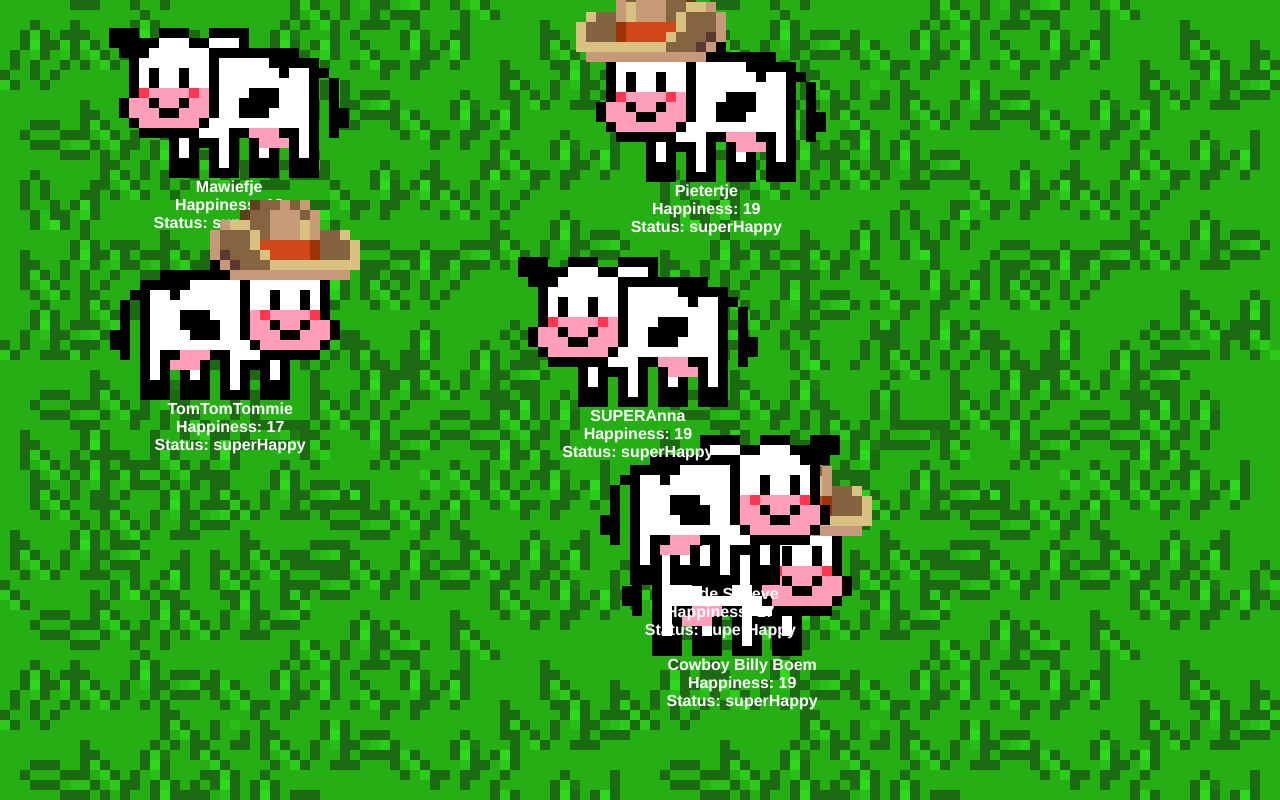
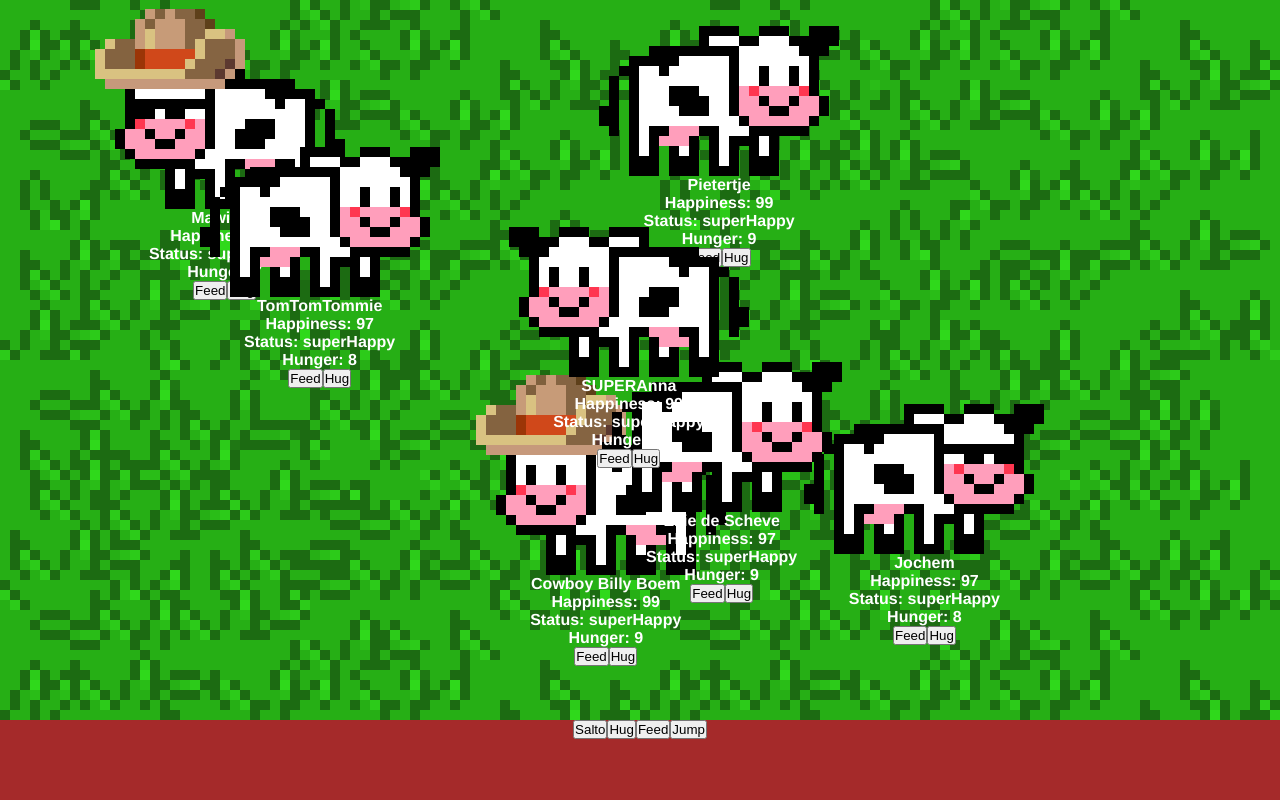
Before and after one commit to SachaBogaers/tamagotchi-vue, a Vue app: page / in a window 1280 px wide. Built offline with nearby package versions, Linux system fonts and the light colour scheme.

Commit message:
added menu component

```diff
--- a/src/App.vue
+++ b/src/App.vue
@@ -1,16 +1,121 @@
 <template>
   <div id="app">
-		<Display />
+		<Display
+			:cows="cows"
+			@modifyStats="modifyStats"
+		/>
+		<Menu
+			@modifyStats="modifyStats"
+		/>
   </div>
 </template>
 
 <script>
 import Display from './components/Display.vue'
+import Menu from './components/Menu.vue'
 
 export default {
   name: 'App',
   components: {
-		Display
+		Display,
+		Menu
+	},
+	data () {
+		return {
+			cows: [
+				{
+					name: 'Cowboy Billy Boem', active: true, sleepiness: 5, speed: 7, size: 1, neediness: 2, appetite: 7,
+					happiness: 100, hunger: 100,
+					outfit: {
+						hat: {
+							name: 'cowboy',
+							left: '-1',
+							top: '-5'
+						}
+					}
+				},
+				{
+					name: 'Mawiefje', active: true, sleepiness: 0.5, speed: 10, size: 1, neediness: 8, appetite: 10,
+					happiness: 100, hunger: 100,
+					outfit: {
+						hat: {
+							name: 'cowboy',
+							left: '-1',
+							top: '-5'
+						},
+						glasses: 'sunglasses'
+					}
+				},
+				{
+					name: 'Ellie de Scheve', active: true, sleepiness: 7, speed: 5, size: 1, neediness: 10, appetite: 6,
+					happiness: 100, hunger: 100,
+					outfit: {
+						hat: ''
+					}
+				},
+				{
+					name: 'TomTomTommie', active: true, sleepiness: 4, speed: 8, size: 1, neediness: 10, appetite: 9,
+					happiness: 100, hunger: 100,
+					outfit: {
+						hat: ''
+					}
+				},
+				{
+					name: 'Pietertje', active: true, sleepiness: 3, speed: 4, size: 1, neediness: 4, appetite: 4,
+					happiness: 100, hunger: 100,
+					outfit: {
+						hat: ''
+					}
+				},
+				{
+					name: 'SUPERAnna', active: true, sleepiness: 10, speed: 3, size: 2, neediness: 1, appetite: 2,
+					happiness: 100, hunger: 100,
+					outfit: {
+						hat: ''
+					}
+				},
+				{
+					name: 'Jochem', active: true, sleepiness: 0, speed: 3, size: 2, neediness: 10, appetite: 8,
+					happiness: 100, hunger: 100,
+					outfit: {
+						hat: '',
+						glasses: 'sunglasses'
+					}
+				}
+			],
+		}
+	},
+	methods: {
+		startDepletions () {
+			this.cows.forEach((cow) => {
+				setInterval(() => {
+					cow.happiness = Math.max(0, cow.happiness - 1)
+				}, 1000 + (11 - cow.neediness) * 300)
+				setInterval(() => {
+					cow.hunger = Math.max(0, cow.hunger - 1)
+				}, 1000 + (11 - cow.appetite) * 400)
+			})
+		},
+		modifyStats(type, amount, name) {
+			if (name) {
+				let cow = this.cows.find((cow) => { return cow.name == name })
+				if (!cow) return
+				if (type == 'happiness') cow.happiness += amount
+				else if (type == 'hunger') cow.hunger += amount
+			} else {
+				this.cows.forEach((cow) => {
+					if (type == 'happiness') cow.happiness += amount
+					else if (type == 'hunger') cow.hunger += amount
+				})
+			}
+		}
+	},
+	mounted () {
+		this.startDepletions()
+		this.cows.forEach((cow) => {
+			cow.happiness = 100
+			cow.hunger = 10
+		})
 	}
 }
 </script>
@@ -25,6 +130,6 @@ export default {
   margin-top: 0px;
 	height: 100%;
 	width: 100%;
-	display: relative;
+	position: absolute;
 }
 </style>
--- a/src/components/Display.vue
+++ b/src/components/Display.vue
@@ -2,13 +2,16 @@
   <div id="display">
 		<Tamagotchi class ="tamagotchi"
 			v-for="cow in activeCows"
+			@modifyStats="modifyStats"
 			:key="cow.name"
 			:name="cow.name"
 			:sleepiness="cow.sleepiness"
 			:speed="cow.speed"
 			:neediness="cow.neediness"
+			:appetite="cow.appetite"
 			:outfit="cow.outfit"
-			:command="command">
+			:happiness="cow.happiness"
+			:hunger="cow.hunger">
 		</Tamagotchi>
   </div>
 </template>
@@ -21,47 +24,16 @@ export default {
   components: {
 		Tamagotchi
 	},
+	props: {
+		cows: Array,
+	},
 	data () {
 		return {
-			cows: [
-				{
-					name: 'Cowboy Billy Boem', active: true, sleepiness: 5, speed: 7, size: 1, neediness: 2,
-					outfit: {
-						hat: 'cowboy'
-					}
-				},
-				{
-					name: 'Mawiefje', active: true, sleepiness:0, speed: 10, size: 1, neediness: 8,
-					outfit: {
-						hat: ''
-					}
-				},
-				{
-					name: 'Ellie de Scheve', active: true, sleepiness: 6, speed: 5, size: 1, neediness: 10,
-					outfit: {
-						hat: ''
-					}
-				},
-				{
-					name: 'TomTomTommie', active: true, sleepiness: 2, speed: 8, size: 1, neediness: 10,
-					outfit: {
-						hat: 'cowboy'
-					}
-				},
-				{
-					name: 'Pietertje', active: true, sleepiness: 0.5, speed: 4, size: 1, neediness: 4,
-					outfit: {
-						hat: 'cowboy'
-					}
-				},
-				{
-					name: 'SUPERAnna', active: true, sleepiness: 10, speed: 3, size: 2, neediness: 1,
-					outfit: {
-						hat: ''
-					}
-				}
-			],
-			command: ''
+		}
+	},
+	methods: {
+		modifyStats(type, amount, name) {
+			this.$emit('modifyStats', type, amount, name)
 		}
 	},
 	computed: {
@@ -79,16 +51,12 @@ export default {
   -webkit-font-smoothing: antialiased;
   -moz-osx-font-smoothing: grayscale;
   text-align: center;
-  color: #2c3e50;
-	margin-top: 0px;
 	position: absolute;
 	width: 100%;
-	height: 100%;
-	padding-bottom: 35px;
-	background: url('../assets/grass.png')
-	/* background: #00F260;  /* fallback for old browsers */
-	/* background: -webkit-linear-gradient(to bottom, #0575E6, #00F260);  /* Chrome 10-25, Safari 5.1-6 */
-	/* background: linear-gradient(to bottom, #0575E6, #00F260); W3C, IE 10+/ Edge, Firefox 16+, Chrome 26+, Opera 12+, Safari 7+ */
+	height: 90%;
+	background: url('../assets/grass.png');
+	top: 0;
+	overflow: hidden;
 }
 
 </style>
--- /dev/null
+++ b/src/components/Menu.vue
@@ -0,0 +1,50 @@
+<template>
+  <div id="menu">
+		<button type="button">Salto</button>
+		<button @click="hug" type="button">Hug</button>
+		<button @click="feed" type="button">Feed</button>
+		<button type="button">Jump</button>
+  </div>
+</template>
+
+<script>
+
+
+export default {
+  name: 'Menu',
+  components: {
+
+	},
+	data () {
+		return {
+
+		}
+	},
+	methods: {
+		hug () {
+			this.$emit('modifyStats', 'happiness', 10)
+		},
+		feed () {
+			this.$emit('modifyStats', 'hunger', 10)
+		}
+	},
+	computed: {
+
+	}
+}
+</script>
+
+<style scoped>
+#menu {
+  font-family: Avenir, Helvetica, Arial, sans-serif;
+  -webkit-font-smoothing: antialiased;
+  -moz-osx-font-smoothing: grayscale;
+  text-align: center;
+	position: absolute;
+	width: 100%;
+	background-color: brown;
+	bottom: 0;
+	height: 10%;
+}
+
+</style>
--- a/src/components/Tamagotchi.vue
+++ b/src/components/Tamagotchi.vue
@@ -1,5 +1,5 @@
 <template>
-	<div @click="petCow"
+	<div
 		class="tamagotchi"
 		ref="tamagotchi"
 		:style="{left: this.x + '%', top: this.y + '%'}">
@@ -7,17 +7,23 @@
 			class="tamagotchi__display"
 			:class="{'tamagotchi__display--flipped': direction=='right'}">
 			<div
+				@click="petCow"
 				class="tamagotchi__display__cow"
-				:class="{'tamagotchi__display__cow--walking': walking}">
+				:class="{'tamagotchi__display__cow--walking': walking}"
+				:style="{'animation-duration': bounceSpeed + 's'}">
 				<img
 					class="tamagotchi__display__img"
 					:src="image"/>
-				<img v-if="outfit.hat" class="outfit hat" :src="hatImage"/>
+				<img v-if="outfit.hat" class="outfit hat" :src="hatImage" :style="hatLocation"/>
+				<img v-if="outfit.glasses" class="outfit glasses" :src="glassesImage"/>
 			</div>
 		</div>
 		<p>{{name}}</p>
 		<p>Happiness: {{happiness}}</p>
 		<p>Status: {{status}}</p>
+		<p>Hunger: {{hunger}}</p>
+		<button @click="feedCow" type="button">Feed</button>
+		<button @click="hugCow" type="button">Hug</button>
 	</div>
 </template>
 
@@ -30,12 +36,13 @@ export default {
 		sleepiness: Number,
 		speed: Number,
 		neediness: Number,
-		outfit: Object
+		appetite: Number,
+		outfit: Object,
+		happiness: Number,
+		hunger: Number
 	},
 	data () {
 		return {
-			happiness: 20,
-			status: 'neutral',
 			// left: 50,
 			// top: 50,
 			x: 80*Math.random(),
@@ -53,33 +60,21 @@ export default {
 	},
 	methods: {
 		petCow() {
-			this.happiness = this.happiness + 5
-			this.updateStatus()
+			this.$emit('modifyStats', 'happiness', 5, this.name)
 		},
-		// updateStats () {
-		// 	this.happiness = Math.max(0, this.happiness - 1)
-
-		// 	setTimeout(() => { this.updateStats() }, 1500)
-		// },
-		updateStatus () {
-			if (this.happiness > 15) {
-				this.status = 'superHappy'
-			} else if (this.happiness > 7) {
-				this.status = 'happy'
-			} else if (this.hgappiness > 4) {
-				this.status = 'neutral'
-			} else if (this.happiness > 0) {
-				this.status = 'sad'
-			} else {
-				this.status = 'dead'
-			}
+		hugCow() {
+			this.$emit('modifyStats', 'happiness', 10, this.name)
+		},
+		feedCow() {
+			this.$emit('modifyStats', 'hunger', 10, this.name)
 		},
 		walk () {
 			if (this.status != 'dead') {
-				let x = this.x + (20*Math.random()- 10)
+				let range = 2*this.speed + 5
+				let x = this.x + (2 * range * Math.random() - range)
 				x = Math.max(0, x)
 				x = Math.min(80, x)
-				let y = this.y + (20*Math.random()- 10)
+				let y = this.y + (2 * range * Math.random() - range)
 				y = Math.max(0, y)
 				y = Math.min(80, y)
 				if (x > this.x) {
@@ -93,7 +88,7 @@ export default {
 				this.y = y
 				setTimeout(() => this.walking = false, 2000)
 			}
-			setTimeout(this.walk, 5000*Math.random() + 2000)
+			setTimeout(this.walk, (this.sleepiness*1000)*Math.random() + 2000)
 		},
 		walkGsap () {
 		const { tamagotchi } = this.$refs
@@ -101,24 +96,53 @@ export default {
 		}
 	},
 	computed: {
+		status () {
+			let status = ""
+			if (this.hunger ==  0) {
+				status = 'dead'
+			} else {
+				if (this.happiness > 80) {
+					status = 'superHappy'
+				} else if (this.happiness > 50) {
+					status = 'happy'
+				} else if (this.happiness > 20) {
+					status = 'neutral'
+				} else {
+					status = 'sad'
+				}
+			}
+			return status
+		},
 		image () {
 			let image_name = this.status + 'Cow'
 			let image = require('../assets/' + image_name + '.png')
 			return image
 		},
 		hatImage () {
-			let image_name = this.outfit.hat
+			let image_name = this.outfit.hat.name
 			let image = require('../assets/hats/' + image_name + '.png')
 			return image
+		},
+		hatLocation () {
+			let hatLocation = {
+				left: 'calc(100% * (' + this.outfit.hat.left + '/24))',
+				top: 'calc(100% * (' + this.outfit.hat.top + '/15))'
+			}
+			return hatLocation
+		},
+		glassesImage () {
+			let image_name = this.outfit.glasses
+			let image = require('../assets/glasses/' + image_name + '.png')
+			return image
+		},
+		bounceSpeed () {
+			let bounceSpeed = 0
+			if (this.walking) bounceSpeed = this.status == 'sad' ? 0.2 : 0.1
+			else if (!['dead', 'sad'].includes(this.status)) bounceSpeed = 0.5
+			return bounceSpeed
 		}
 	},
 	mounted () {
-		this.updateStatus()
-		setInterval(() => {
-			this.happiness = Math.max(0, this.happiness - 1)
-			this.updateStatus()
-		}, 1000 + (11 - this.neediness) * 300)
-		// this.updateStats()
 		setTimeout(this.walk, Math.random()*3000 + 2000)
 	}
 }
@@ -139,18 +163,18 @@ export default {
 			transform: scaleX(-1);
 		}
 	.tamagotchi__display__cow {
-		animation: bounce 0.5s infinite alternate;
+		animation: bounce infinite alternate;
 		position: relative;
 	}
 		.tamagotchi__display__cow .outfit{
 			position: absolute;
 		}
-		.tamagotchi__display__cow .hat {
-			top: -33.333%;
-			left: -4.167%;
+		.tamagotchi__display__cow .glasses {
+			top: calc(100% * (4 / 15));
+			left: calc(100% * (3 / 24));
 		}
 		.tamagotchi__display__cow--walking {
-			animation: bounce 0.1s infinite alternate;
+			/* animation: bounce 0.2s infinite alternate; */
 		}
 		.tamagotchi__display__img {
 			display: block;
```
Also changed, not shown: src/assets/glasses/sunglasses.png (added).
